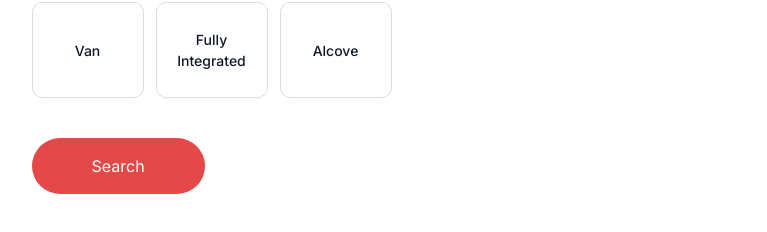
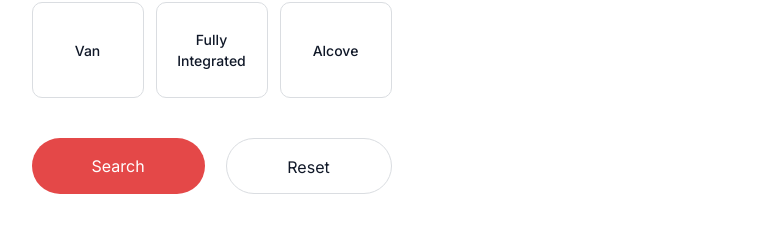
Before and after one commit to Nikolas-vl/campers, a React (Vite) app: page /catalog in a window 1280 px wide. Shown: the part 670-902 px from the top of the page, without its empty margins (249-1016 px from the left). Built offline with nearby package versions, Linux system fonts and the light colour scheme; no server answers.

Commit message:
add reset btn

```diff
--- a/src/components/Filter/Filter.jsx
+++ b/src/components/Filter/Filter.jsx
@@ -140,6 +140,9 @@ const Filter = ({ onSearch, onReset }) => {
         <Button type="button" className={s.search} onClick={handleSearch}>
           Search
         </Button>
+        <Button type="button" className={s.reset} onClick={onReset}>
+          Reset
+        </Button>
       </div>
     </div>
   );
--- a/src/pages/CatalogPage/CatalogPage.jsx
+++ b/src/pages/CatalogPage/CatalogPage.jsx
@@ -27,7 +27,6 @@ const CatalogPage = () => {
   const campers = useSelector(selectCampers);
   const total = useSelector(selectTotal);
   const isLoading = useSelector(selectIsLoading);
-  const error = useSelector(selectError);
   const filters = useSelector(selectFilters);
 
   const page = useSelector(state => state.catalogUi.page);
```
